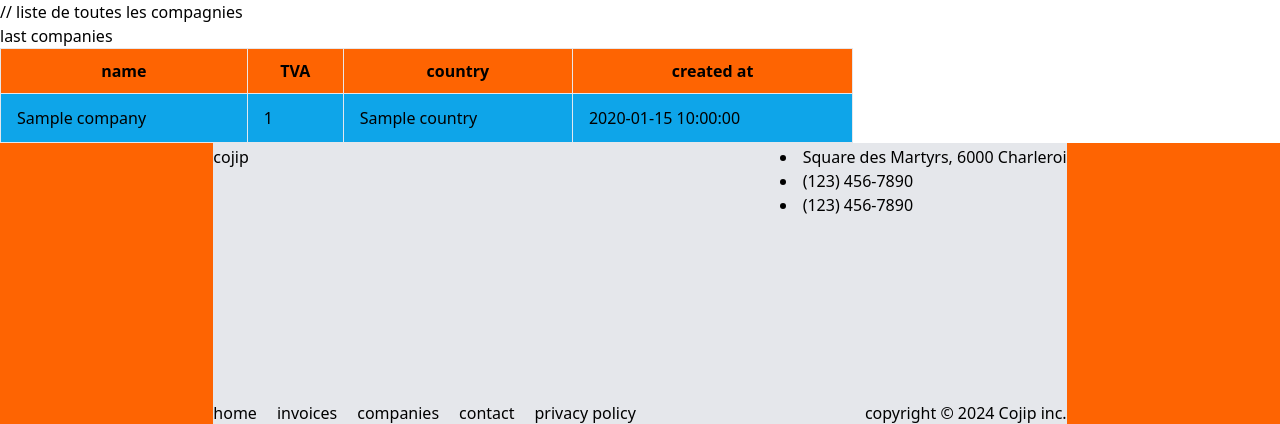
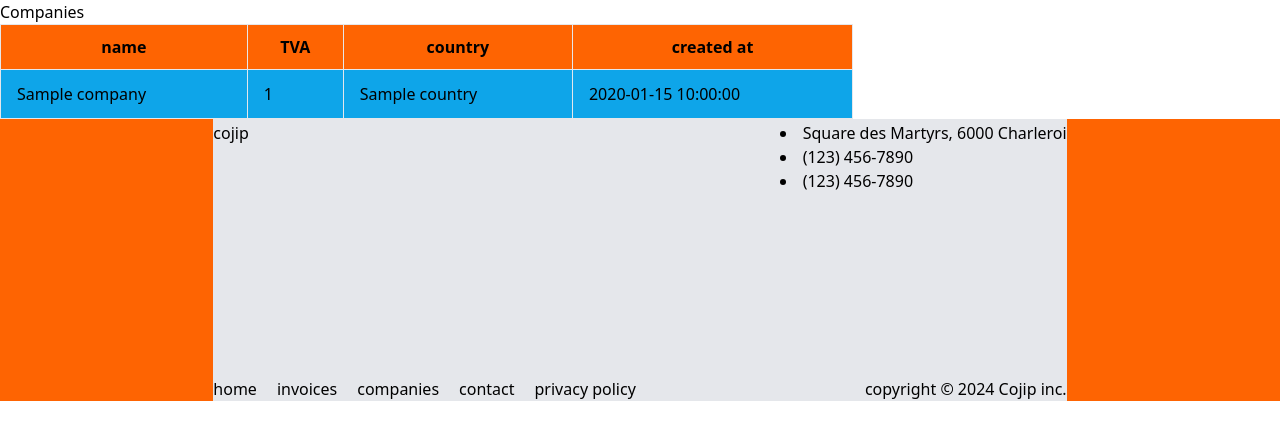
Before and after one commit to Tess-mltx/Cogip, a PHP site: template View/Companies/index.php in a window 1280 px wide. Shown: the part 80-504 px from the top of the page. Run offline with PHP 8.4, Linux system fonts and the light colour scheme; the template is opened without the code that fills it: most values are stand-ins (such as "Sample title", 1, 10 or a date in 2020); style sheets or scripts are compiled from the project's sources.

Commit message:
index all

```diff
--- a/View/Companies/index.php
+++ b/View/Companies/index.php
@@ -1,11 +1,7 @@
 <?php require 'View/includes/header.php' ?>
-
-
-
-// liste de toutes les compagnies
 <section>
-        <h2>last companies</h2>
-        <!-- table n°3 : last companies -->
+        <h2>Companies</h2>
+        <!-- table : companies -->
         <table class="w-8/12">
             <thead class="bg-primary-color-orange">
                 <tr>
@@ -28,12 +24,7 @@
 
             </tbody>
         </table>
-        <!-- table n°3 : last companies_end -->
+        <!-- table : companies_end -->
     </section>
-    <!-- section_table_last_companies_end -->
-
-
-
-
-
+    <!-- section_table_companies_end -->
 <?php require 'View/includes/footer.php' ?>
```
Also changed, not shown: View/Contacts/index.php (+2 -11 lines), View/Invoices/index.php (+4 -14 lines).
